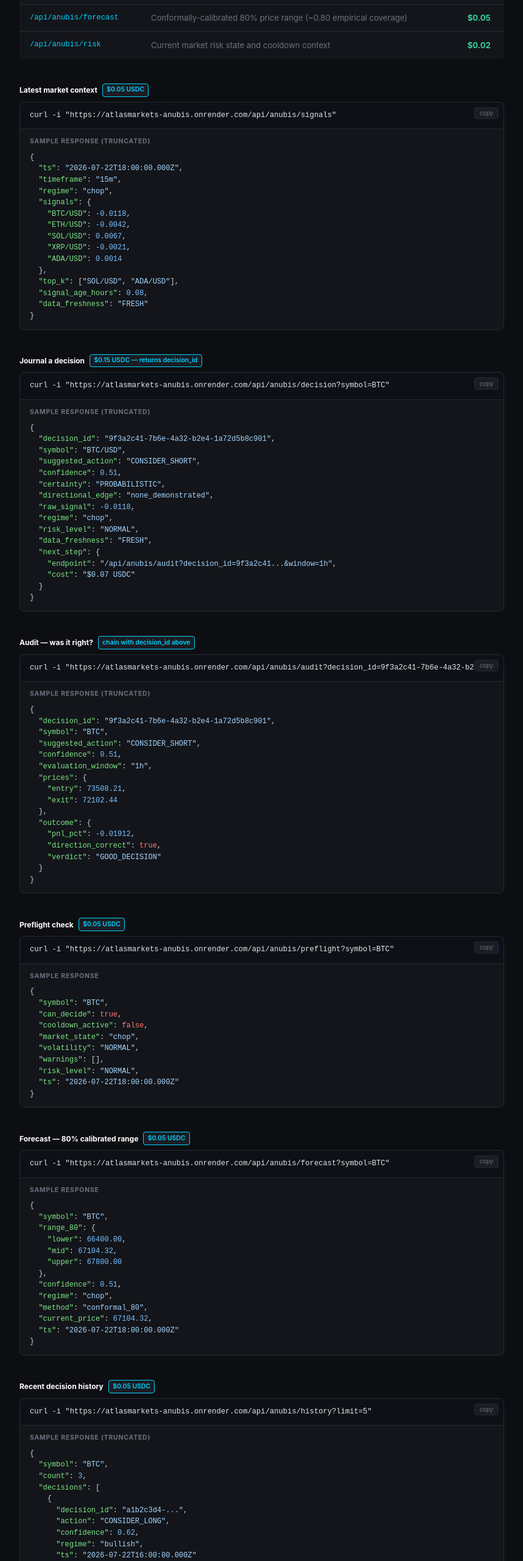
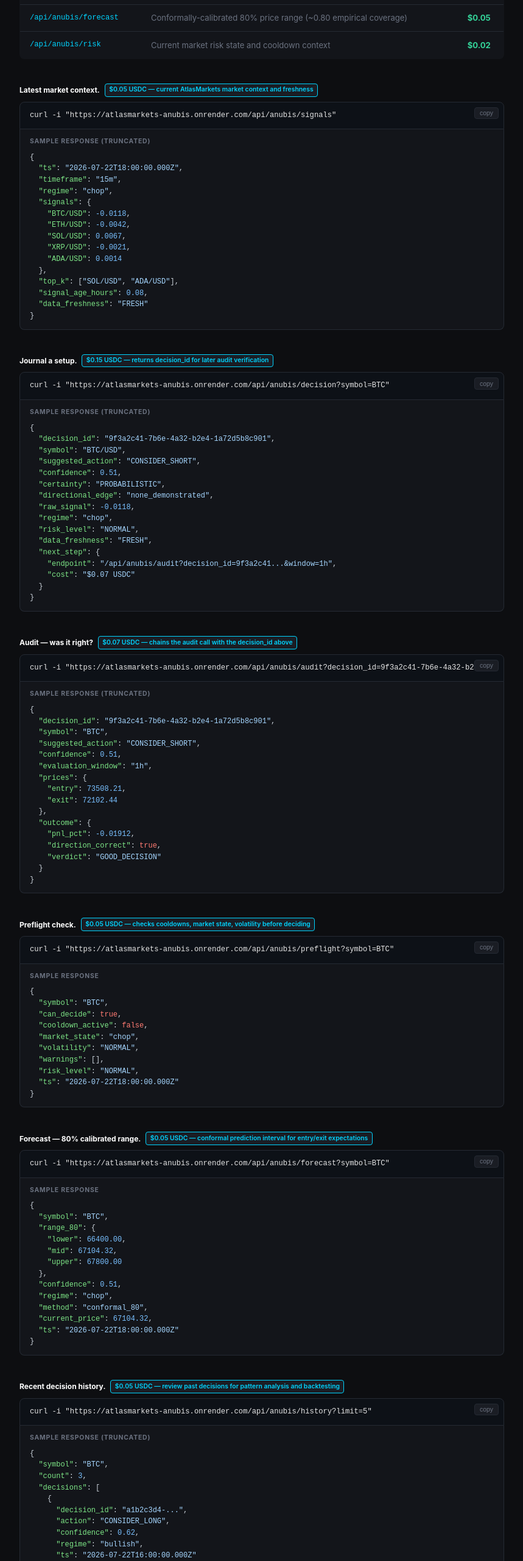
Before and after one commit to esadsadikovic/atlasmarkets, a plain HTML site: page website/index.html in a window 1280 px wide. Shown: the part 1860-4420 px from the top of the page at 61% size, without its empty margins (210-1069 px from the left). Drawn offline with Linux system fonts and the light colour scheme.

Commit message:
Expand example heading tags with full descriptive subtitles

```diff
--- a/website/index.html
+++ b/website/index.html
@@ -1303,7 +1303,7 @@
 
   <!-- EXAMPLE 1: SIGNALS -->
   <div class="example-section">
-    <h3>Latest market context <span class="tag cyan-tag">$0.05 USDC</span></h3>
+    <h3>Latest market context. <span class="tag cyan-tag">$0.05 USDC — current AtlasMarkets market context and freshness</span></h3>
     <div class="curl-block">
       <button class="copy-btn" onclick="copy(this)">copy</button>
       <pre>curl -i "https://atlasmarkets-anubis.onrender.com/api/anubis/signals"</pre>
@@ -1330,7 +1330,7 @@
 
   <!-- EXAMPLE 2: DECISION -->
   <div class="example-section">
-    <h3>Journal a decision <span class="tag cyan-tag">$0.15 USDC — returns decision_id</span></h3>
+    <h3>Journal a setup. <span class="tag cyan-tag">$0.15 USDC — returns decision_id for later audit verification</span></h3>
     <div class="curl-block">
       <button class="copy-btn" onclick="copy(this)">copy</button>
       <pre>curl -i "https://atlasmarkets-anubis.onrender.com/api/anubis/decision?symbol=BTC"</pre>
@@ -1358,7 +1358,7 @@
 
   <!-- EXAMPLE 3: AUDIT -->
   <div class="example-section">
-    <h3>Audit — was it right? <span class="tag cyan-tag">chain with decision_id above</span></h3>
+    <h3>Audit — was it right? <span class="tag cyan-tag">$0.07 USDC — chains the audit call with the decision_id above</span></h3>
     <div class="curl-block">
       <button class="copy-btn" onclick="copy(this)">copy</button>
       <pre>curl -i "https://atlasmarkets-anubis.onrender.com/api/anubis/audit?decision_id=9f3a2c41-7b6e-4a32-b2e4-1a72d5b8c901&window=1h"</pre>
@@ -1386,7 +1386,7 @@
 
   <!-- EXAMPLE 4: PREFLIGHT -->
   <div class="example-section">
-    <h3>Preflight check <span class="tag cyan-tag">$0.05 USDC</span></h3>
+    <h3>Preflight check. <span class="tag cyan-tag">$0.05 USDC — checks cooldowns, market state, volatility before deciding</span></h3>
     <div class="curl-block">
       <button class="copy-btn" onclick="copy(this)">copy</button>
       <pre>curl -i "https://atlasmarkets-anubis.onrender.com/api/anubis/preflight?symbol=BTC"</pre>
@@ -1408,7 +1408,7 @@
 
   <!-- EXAMPLE 5: FORECAST -->
   <div class="example-section">
-    <h3>Forecast — 80% calibrated range <span class="tag cyan-tag">$0.05 USDC</span></h3>
+    <h3>Forecast — 80% calibrated range. <span class="tag cyan-tag">$0.05 USDC — conformal prediction interval for entry/exit expectations</span></h3>
     <div class="curl-block">
       <button class="copy-btn" onclick="copy(this)">copy</button>
       <pre>curl -i "https://atlasmarkets-anubis.onrender.com/api/anubis/forecast?symbol=BTC"</pre>
@@ -1433,7 +1433,7 @@
 
   <!-- EXAMPLE 6: HISTORY -->
   <div class="example-section">
-    <h3>Recent decision history <span class="tag cyan-tag">$0.05 USDC</span></h3>
+    <h3>Recent decision history. <span class="tag cyan-tag">$0.05 USDC — review past decisions for pattern analysis and backtesting</span></h3>
     <div class="curl-block">
       <button class="copy-btn" onclick="copy(this)">copy</button>
       <pre>curl -i "https://atlasmarkets-anubis.onrender.com/api/anubis/history?limit=5"</pre>
@@ -1459,7 +1459,7 @@
 
   <!-- EXAMPLE 7: RISK -->
   <div class="example-section">
-    <h3>Risk state <span class="tag cyan-tag">$0.02 USDC</span></h3>
+    <h3>Risk state. <span class="tag cyan-tag">$0.02 USDC — current regime and risk level for position sizing</span></h3>
     <div class="curl-block">
       <button class="copy-btn" onclick="copy(this)">copy</button>
       <pre>curl -i "https://atlasmarkets-anubis.onrender.com/api/anubis/risk"</pre>
@@ -1479,7 +1479,7 @@
 
   <!-- EXAMPLE 8: DAGON ON-CHAIN -->
   <div class="example-section">
-    <h3>Dagon — On-Chain signals <span class="tag cyan-tag">ETH gas, BTC fees, DeFi TVL</span></h3>
+    <h3>Dagon — On-Chain signals. <span class="tag cyan-tag">$0.05 USDC — ETH gas, BTC fees, DeFi TVL combined view</span></h3>
     <div class="curl-block">
       <button class="copy-btn" onclick="copy(this)">copy</button>
       <pre>curl -i "https://atlasmarkets-dagon.onrender.com/api/dagon/signals"</pre>
@@ -1509,7 +1509,7 @@
   <p class="section-label">MCP Server</p>
   <div class="mcp-section">
     <p style="color:var(--muted);font-size:0.8rem;margin-bottom:1rem;">
-      Install via npm. 35 tools across 5 APIs. Works with Claude Code, Codex, OpenCode, and any MCP-compatible AI agent.
+      Install via npm. 50+ tools across 11 services. Works with Claude Code, Codex, OpenCode, and any MCP-compatible AI agent.
     </p>
     <div class="mcp-block">
       <button class="copy-btn" onclick="copy(this)">copy</button>
```
